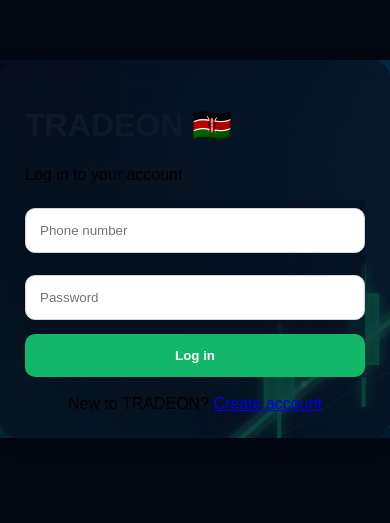
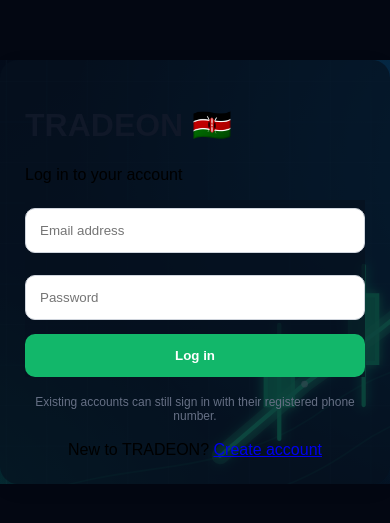
Before and after one commit to maishrobert274-web/TRADEon, a Python web app: template templates/login.html in a window 390 px wide. Shown: the top 523 px of the page. Run offline with Jinja, Linux system fonts and the light colour scheme; the template is opened without the code that fills it, so the values that code supplies are empty.

Commit message:
Support email login and legacy phone login

```diff
--- a/templates/login.html
+++ b/templates/login.html
@@ -5,4 +5,4 @@ body:before{content:none!important}
 header,.top,.navbar,nav{background:rgba(3,10,22,.78)!important;backdrop-filter:blur(16px);border-color:rgba(41,220,166,.32)!important}
 .card,.panel,form,.content,.box,.wrap .card,.below-actions,.open-positions,main,.container{background-color:rgba(6,17,31,.72);border-color:rgba(74,157,192,.34)}
 </style>
-</head><body><div class="box"><h1>TRADEON 🇰🇪</h1><p>Log in to your account</p>{% if error %}<div class="err">{{ error }}</div>{% endif %}<form method="post"><input name="phone" placeholder="Phone number" required><input name="password" type="password" placeholder="Password" required><button>Log in</button></form><div class="link">New to TRADEON? <a href="/register">Create account</a></div></div></body></html>
+</head><body><div class="box"><h1>TRADEON 🇰🇪</h1><p>Log in to your account</p>{% if error %}<div class="err">{{ error }}</div>{% endif %}<form method="post"><input name="identifier" type="text" autocomplete="username" placeholder="Email address" required><input name="password" type="password" autocomplete="current-password" placeholder="Password" required><button>Log in</button></form><p class="link" style="font-size:12px;color:#667085">Existing accounts can still sign in with their registered phone number.</p><div class="link">New to TRADEON? <a href="/register">Create account</a></div></div></body></html>
```
